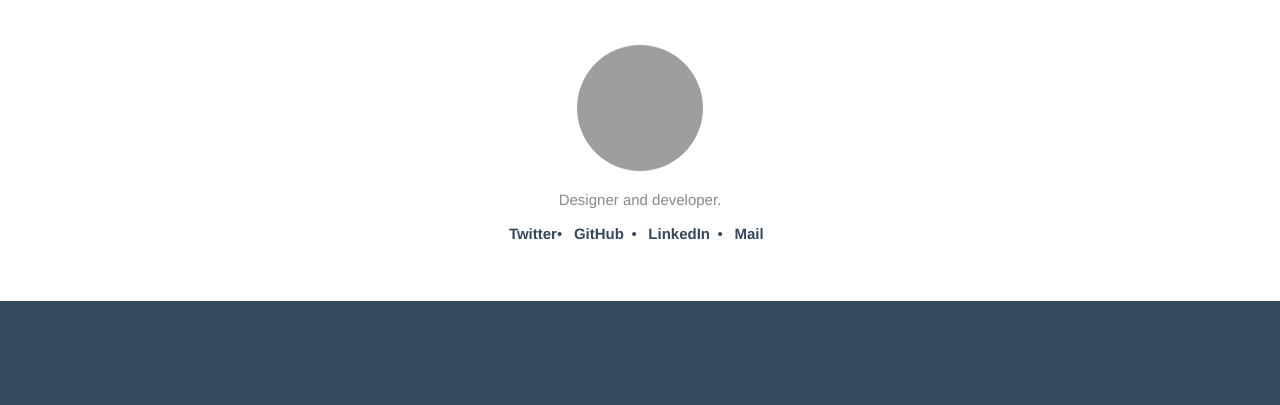
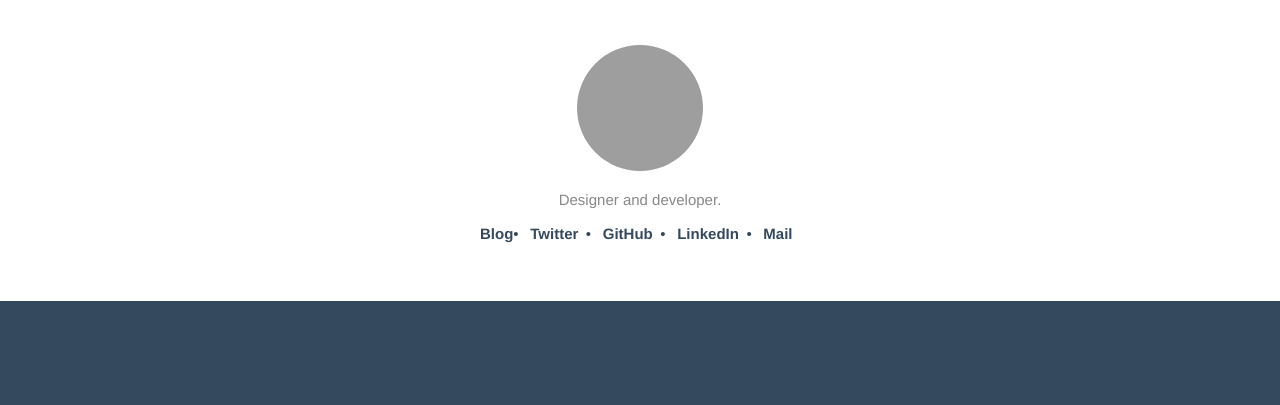
Before and after one commit to mikefrancis/mikefrancis.dev, a Jekyll site: the page built from index.html, in a window 1280 px wide. Shown: the top 405 px of the page. Built offline with Jekyll 4.4.1, drawn with Linux system fonts in a browser that asks for light colours; grey boxes are pictures that could not be loaded.

Commit message:
Added blog.

```diff
--- a/_includes/header.html
+++ b/_includes/header.html
@@ -3,6 +3,7 @@
     <a href="/"><img class="header__thumb" src="//www.gravatar.com/avatar/1399c5690d715fc64f800b26be3b9cee.png?size=126" alt="{{ site.title }}" width="126" height="126"></a>
     <span class="header__description">{{ site.description }}</span>
     <ul class="nav nav--header" role="navigation">
+      <li><a href="http://mikefrancis-me.tumblr.com">Blog</a></li>
       <li><a href="http://twitter.com/_mikefrancis">Twitter</a></li>
       <li><a href="http://github.com/mikefrancis">GitHub</a></li>
       <li><a href="http://uk.linkedin.com/pub/mike-francis/11/655/77a/">LinkedIn</a></li>
```
